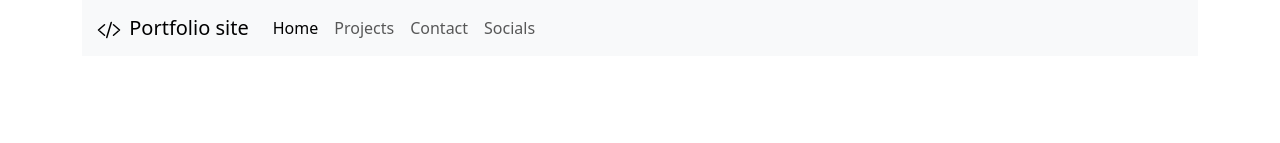
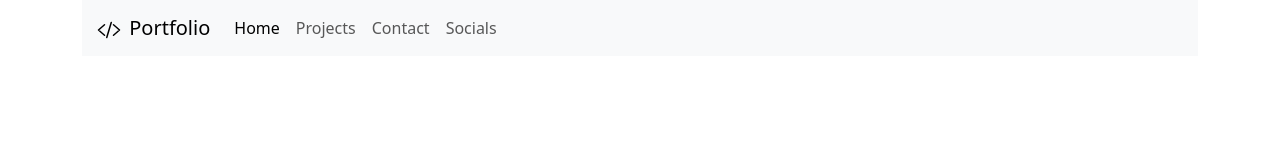
Before and after one commit to Anurag-ReactDev/portfolio, a plain HTML site: page index.html in a window 1280 px wide. Shown: the top 143 px of the page. Drawn offline with nearby package versions, Linux system fonts and the light colour scheme; a script that the page names is missing.

Commit message:
correction: Title

```diff
--- a/index.html
+++ b/index.html
@@ -14,7 +14,7 @@
             <div class="container-fluid">
               <a class="navbar-brand" href="#home">
                 <img src="images/code-slash-outline.svg" alt="Bootstrap" width="30" height="24">
-                Portfolio site
+                Portfolio
                 </a>
                 <button class="navbar-toggler" type="button" data-bs-toggle="collapse" data-bs-target="#navbarNav" aria-controls="navbarNav" aria-expanded="false" aria-label="Toggle navigation">
                     <span class="navbar-toggler-icon"></span>
```
